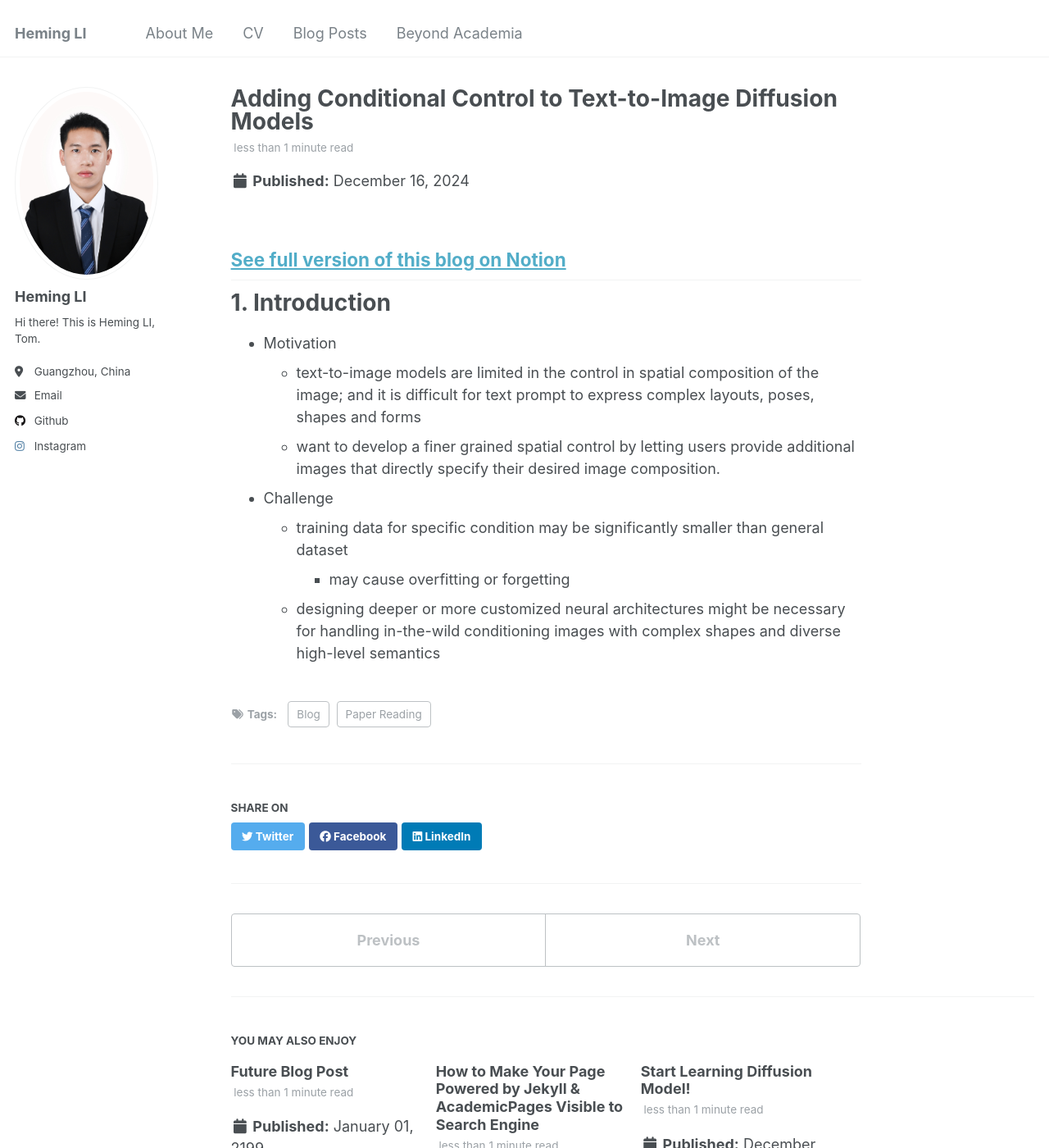
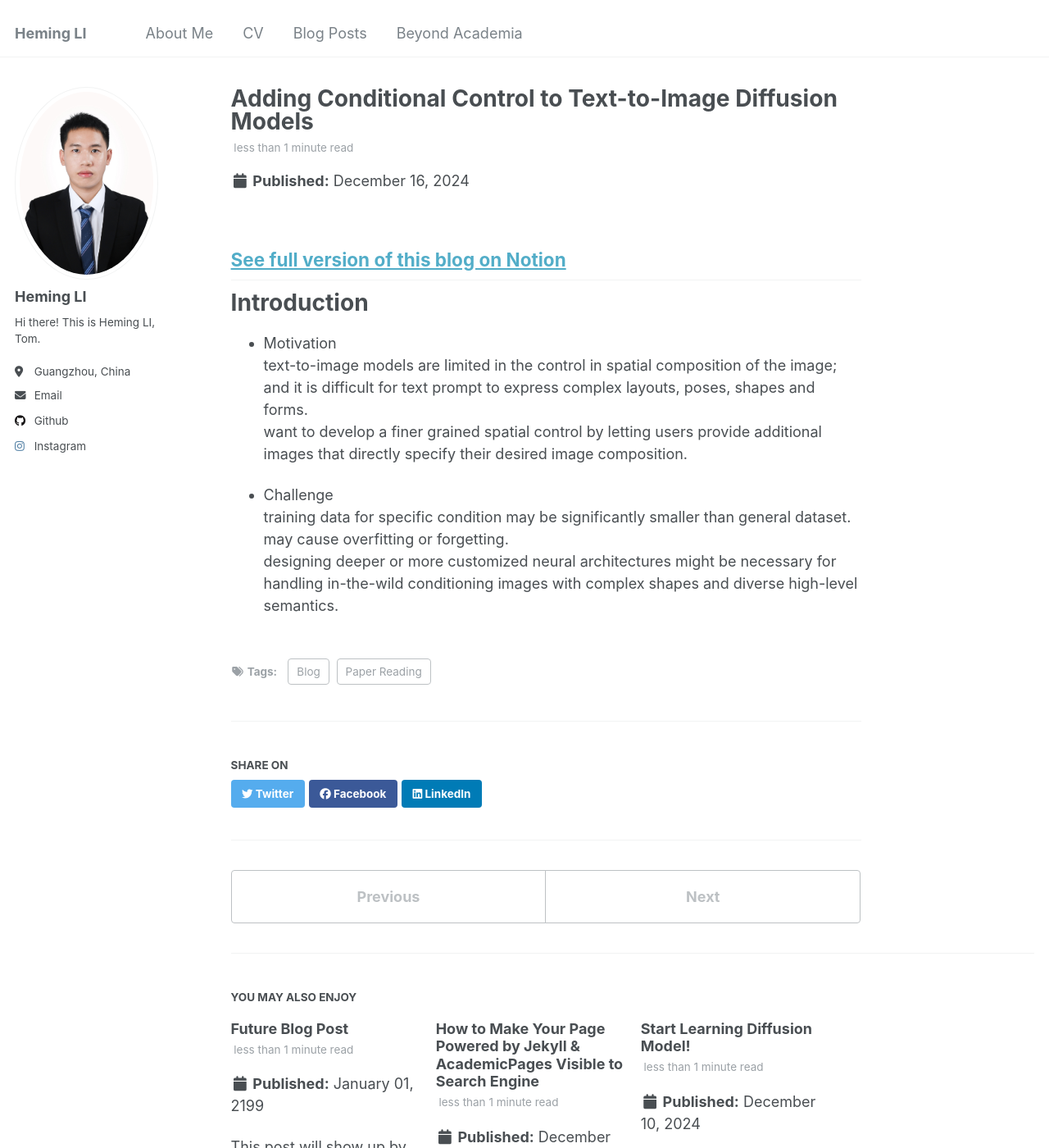
Before and after one commit to Tom-Liii/Tom-Liii.github.io, a Jekyll site: the page built from _posts/2024-12-16-blog-post-2.md, in a window 1280 px wide and 1400 px high. Shown: the whole window at 82% size. Built offline with Jekyll 4.4.1, drawn with Linux system fonts in a browser that asks for light colours; some of the changed text lies outside the part shown.

Commit message:
modified:   _posts/2024-12-16-blog-post-2.md 	modified:   _posts/2024-12-16-blog-post-3.md

```diff
--- a/_posts/2024-12-16-blog-post-2.md
+++ b/_posts/2024-12-16-blog-post-2.md
@@ -7,13 +7,14 @@ tags:
   - Paper Reading
 ---
 ## [See full version of this blog on Notion](https://field-board-61c.notion.site/Adding-Conditional-Control-to-Text-to-Image-Diffusion-Models-15e24e9716e480f0adfff17608340587?pvs=4)
-# 1. Introduction
+# Introduction
 
 - Motivation
-    - text-to-image models are limited in the control in spatial composition of the image; and it is difficult for text prompt to express complex layouts, poses, shapes and forms
-    - want to develop a finer grained spatial control by letting users provide additional images that directly specify their desired image composition.
+text-to-image models are limited in the control in spatial composition of the image; and it is difficult for text prompt to express complex layouts, poses, shapes and forms.
+want to develop a finer grained spatial control by letting users provide additional images that directly specify their desired image composition.
+
 
 - Challenge
-    - training data for specific condition may be significantly smaller than general dataset
-        - may cause overfitting or forgetting
-    - designing deeper or more customized neural architectures might be necessary for handling in-the-wild conditioning images with complex shapes and diverse high-level semantics
+training data for specific condition may be significantly smaller than general dataset.
+may cause overfitting or forgetting.
+designing deeper or more customized neural architectures might be necessary for handling in-the-wild conditioning images with complex shapes and diverse high-level semantics.
```
Also changed, not shown: _posts/2024-12-16-blog-post-3.md (+1 -0 lines).
